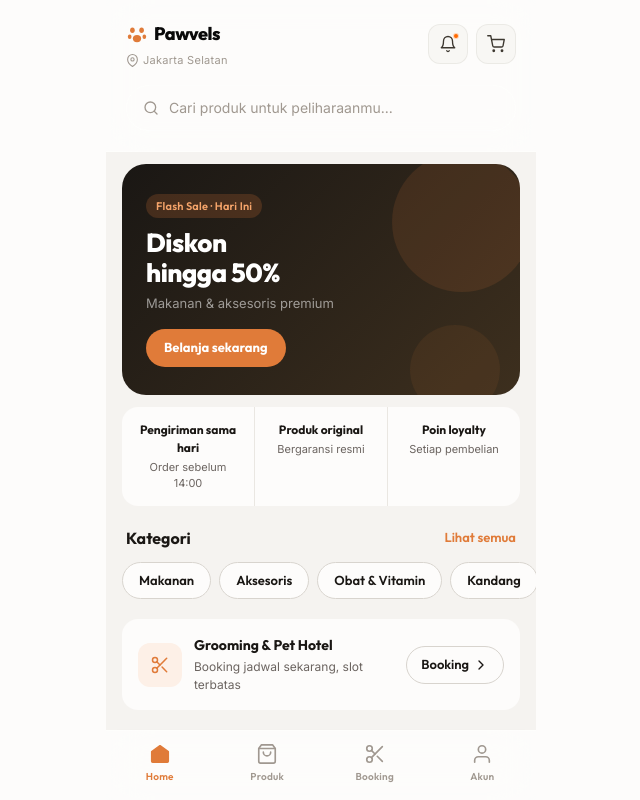
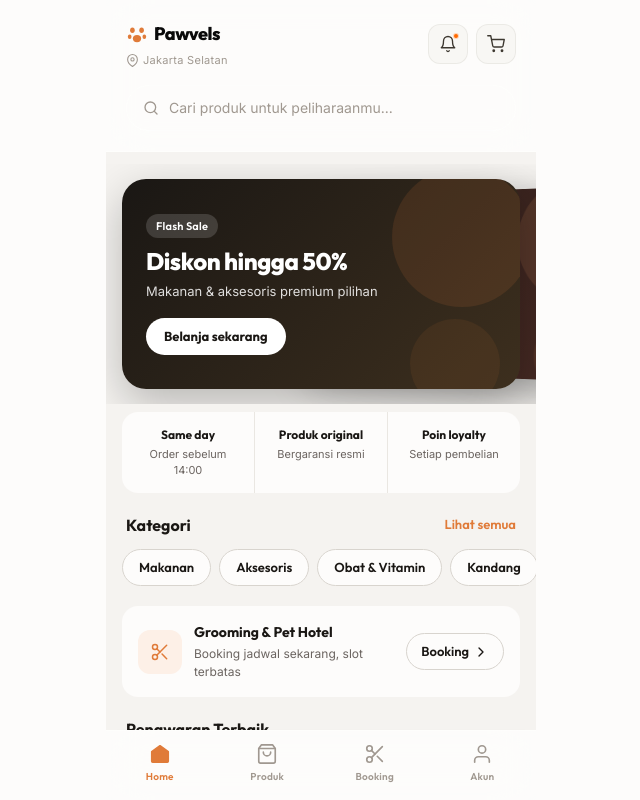
Before and after one commit to jhordideamarall/petshop, a Next.js app in the folder apps/web/: page / in a window 1280 px wide. Shown: the whole page, without its empty margins (319-959 px from the left). Built offline with nearby package versions, Linux system fonts and the light colour scheme.

Commit message:
fix: restore 3D stack logic, remove sonner toaster, fix global cart bounce

```diff
--- a/apps/web/app/(shop)/page.tsx
+++ b/apps/web/app/(shop)/page.tsx
@@ -1,8 +1,127 @@
-import type { CSSProperties } from 'react';
+'use client';
+import { useRef, type CSSProperties } from 'react';
+import type { Route } from 'next';
 import Link from 'next/link';
+import {
+  m,
+  useScroll,
+  useMotionValue,
+  useSpring,
+  useMotionValueEvent,
+  type MotionValue,
+} from 'framer-motion';
 import { BestOffersGrid } from '@/components/home/best-offers';
+import { ProductCard, type ProductCardData } from '@/components/shared/product-card';
+import { useCartStore } from '@/stores/cart-store';
 
 const CATEGORIES = ['Makanan', 'Aksesoris', 'Obat & Vitamin', 'Kandang', 'Grooming', 'Frozen'];
+
+const BANNERS = [
+  {
+    id: 1,
+    tag: 'Flash Sale',
+    title: 'Diskon hingga 50%',
+    desc: 'Makanan & aksesoris premium pilihan',
+    cta: 'Belanja sekarang',
+    link: '/products?sale=true',
+    bg: 'linear-gradient(135deg, #1A1714 0%, #3D2F1E 100%)',
+    accent: '#E07B39',
+  },
+  {
+    id: 2,
+    tag: 'New Arrivals',
+    title: 'Koleksi Mainan Baru',
+    desc: 'Bikin peliharaanmu makin aktif & ceria',
+    cta: 'Lihat koleksi',
+    link: '/products?category=aksesoris',
+    bg: 'linear-gradient(135deg, #2D1E1A 0%, #4A2B24 100%)',
+    accent: '#F5A46A',
+  },
+  {
+    id: 3,
+    tag: 'Pet Care',
+    title: 'Grooming Professional',
+    desc: 'Perawatan terbaik untuk anjing & kucingmu',
+    cta: 'Booking Slot',
+    link: '/booking',
+    bg: 'linear-gradient(135deg, #1E2D24 0%, #244A35 100%)',
+    accent: '#4CAF50',
+  },
+  {
+    id: 4,
+    tag: 'Loyalty Program',
+    title: 'Double Poin Weekend',
+    desc: 'Kumpulkan poin & tukar dengan voucher',
+    cta: 'Cek Poin',
+    link: '/account/loyalty',
+    bg: 'linear-gradient(135deg, #2D1E3D 0%, #4A246B 100%)',
+    accent: '#9C27B0',
+  },
+];
+
+const ALL_PRODUCTS: ProductCardData[] = [
+  {
+    id: '101',
+    slug: 'dog-shampoo-sensitive',
+    name: 'Shampoo Anjing Kulit Sensitif',
+    price: 185000,
+    imageColor: '#E2F0D9',
+    imageLabel: 'Grooming',
+    rating: 4.9,
+    soldCount: 850,
+  },
+  {
+    id: '102',
+    slug: 'cat-toy-feather',
+    name: 'Mainan Kucing Bulu Interaktif',
+    price: 45000,
+    imageColor: '#FBE5D6',
+    imageLabel: 'Mainan',
+    rating: 4.7,
+    soldCount: 2100,
+  },
+  {
+    id: '103',
+    slug: 'rabbit-food-timothy',
+    name: 'Timothy Hay Premium 1kg',
+    price: 125000,
+    imageColor: '#FFF2CC',
+    imageLabel: 'Makanan',
+    rating: 4.8,
+    soldCount: 430,
+  },
+  {
+    id: '104',
+    slug: 'bird-cage-large',
+    name: 'Kandang Burung Besi Besar',
+    price: 850000,
+    promoPrice: 725000,
+    imageColor: '#DEEBF7',
+    imageLabel: 'Kandang',
+    rating: 4.6,
+    soldCount: 120,
+  },
+  {
+    id: '105',
+    slug: 'hamster-wheel-silent',
+    name: 'Hamster Silent Wheel 15cm',
+    price: 95000,
+    imageColor: '#F2F2F2',
+    imageLabel: 'Aksesoris',
+    rating: 4.5,
+    soldCount: 670,
+  },
+  {
+    id: '106',
+    slug: 'fish-food-flakes',
+    name: 'Pelet Ikan Tropis Flakes',
+    price: 35000,
+    imageColor: '#E2EFDA',
+    imageLabel: 'Makanan',
+    rating: 4.8,
+    soldCount: 3200,
+  },
+];
 
 const ScissorsIcon = () => (
   <svg
@@ -39,32 +158,114 @@
 );
 
 const FEATURES = [
-  { label: 'Pengiriman sama hari', sub: 'Order sebelum 14:00' },
+  { label: 'Same day', sub: 'Order sebelum 14:00' },
   { label: 'Produk original', sub: 'Bergaransi resmi' },
   { label: 'Poin loyalty', sub: 'Setiap pembelian' },
 ] as const;
 
-export default function HomePage() {
+interface BannerCardProps {
+  banner: (typeof BANNERS)[0];
+  index: number;
+  scrollXProgress: MotionValue<number>;
+  count: number;
+}
+
+function BannerCard({ banner, index, scrollXProgress, count }: BannerCardProps) {
+  const step = 1 / (count - 1);
+  const centerPoint = index * step;
+
+  // Faster Spring Config for snapier feel (Higher stiffness, lower damping)
+  const springConfig = { stiffness: 350, damping: 40, bounce: 0 };
+
+  // Calculate exact initial state based on index position to prevent mount flashing
+  const getInitialState = (dist: number) => {
+    let x = 0,
+      scale = 1,
+      rotateY = 0,
+      op = 1;
+    if (dist <= 1) {
+      x = dist * 135;
+      scale = 1 - dist * 0.12;
+      rotateY = dist * -25;
+      op = 1; // Solid opacity to prevent muddy color blending
+    } else {
+      const depth = dist - 1;
+      x = 135 + depth * 18; // Spread stacked cards out slightly
+      scale = 0.88 - depth * 0.04;
+      rotateY = -25;
+      op = 1 - depth * 0.5; // Fade out deeper cards
+    }
+    return {
+      x,
+      scale,
+      rotateY,
+      op,
+      zIndex: Math.round(100 - dist * 10),
+    };
+  };
+
+  const initial = getInitialState(index);
+
+  const rawScale = useMotionValue(initial.scale);
+  const rawX = useMotionValue(initial.x); // Initial direction is always positive (to the right)
+  const rawRotateY = useMotionValue(initial.rotateY);
+  const rawOpacity = useMotionValue(initial.op);
+  const rawZIndex = useMotionValue(initial.zIndex);
+
+  const scale = useSpring(rawScale, springConfig);
+  const x = useSpring(rawX, springConfig);
+  const rotateY = useSpring(rawRotateY, springConfig);
+  const opacity = useSpring(rawOpacity, springConfig);
+
+  useMotionValueEvent(scrollXProgress, 'change', (latest: number) => {
+    const distance = Math.abs(latest - centerPoint);
+    const unCappedDistance = distance / step;
+    const direction = latest > centerPoint ? -1 : 1;
+
+    let targetX = 0,
+      targetScale = 1,
+      targetRotateY = 0,
+      targetOpacity = 1;
+
+    if (unCappedDistance <= 1) {
+      targetX = unCappedDistance * 135;
+      targetScale = 1 - unCappedDistance * 0.12;
+      targetRotateY = unCappedDistance * -25;
+      targetOpacity = 1; // Solid! No more muddy translucent blending
+    } else {
+      const depth = unCappedDistance - 1;
+      targetX = 135 + depth * 18; // True stack spread effect
+      targetScale = 0.88 - depth * 0.04;
+      targetRotateY = -25;
+      targetOpacity = 1 - depth * 0.5;
+    }
+
+    rawScale.set(targetScale);
+    rawX.set(direction * targetX);
+    rawRotateY.set(direction * targetRotateY);
+    rawOpacity.set(targetOpacity);
+    rawZIndex.set(Math.round(100 - unCappedDistance * 10));
+  });
+
   return (
-    <div
+    <m.div
       style={{
+        position: 'absolute',
+        width: '100%',
+        height: 210,
+        borderRadius: 24,
+        background: banner.bg,
+        padding: '28px 24px',
+        overflow: 'hidden',
         display: 'flex',
         flexDirection: 'column',
-        background: '#F5F3F0',
-        minHeight: '100%',
-        paddingBottom: 20,
-      }}
-    >
-      {/* Hero Banner */}
-      <div
-        style={{
-          margin: '12px 16px 0',
-          borderRadius: 24,
-          background: 'linear-gradient(135deg, #1A1714 0%, #3D2F1E 100%)',
-          padding: '28px 24px',
-          position: 'relative',
-          overflow: 'hidden',
-          minHeight: 148,
+        justifyContent: 'center',
+        scale,
+        x,
+        rotateY,
+        opacity,
+        zIndex: rawZIndex,
+        boxShadow: '0 15px 45px rgba(0,0,0,0.25)',
       }}
     >
       <div
@@ -75,7 +276,7 @@
           width: 140,
           height: 140,
           borderRadius: '50%',
-            background: '#E07B39',
+          background: banner.accent,
           opacity: 0.12,
           pointerEvents: 'none',
         }}
@@ -88,11 +289,12 @@
           width: 90,
           height: 90,
           borderRadius: '50%',
-            background: '#E07B39',
+          background: banner.accent,
           opacity: 0.08,
           pointerEvents: 'none',
         }}
       />
+
       <div style={{ position: 'relative', zIndex: 1 }}>
         <span
           style={{
@@ -100,8 +302,8 @@
             alignItems: 'center',
             padding: '4px 10px',
             borderRadius: 9999,
-              background: 'rgba(224,123,57,0.2)',
-              color: '#F5A46A',
+            background: 'rgba(255,255,255,0.15)',
+            color: 'white',
             fontFamily: 'var(--font-heading)',
             fontWeight: 600,
             fontSize: 11,
@@ -109,58 +311,137 @@
             marginBottom: 10,
           }}
         >
-            Flash Sale · Hari Ini
+          {banner.tag}
         </span>
         <h1
           style={{
             fontFamily: 'var(--font-heading)',
             fontWeight: 800,
-              fontSize: 26,
+            fontSize: 24,
             color: 'white',
             lineHeight: 1.15,
             letterSpacing: '-0.5px',
             marginBottom: 6,
           }}
         >
-            Diskon
-            <br />
-            hingga 50%
+          {banner.title}
         </h1>
         <p
           style={{
             fontFamily: 'var(--font-sans)',
             fontSize: 13,
-              color: 'rgba(255,255,255,0.55)',
+            color: 'rgba(255,255,255,0.85)',
             marginBottom: 16,
           }}
         >
-            Makanan &amp; aksesoris premium
+          {banner.desc}
         </p>
         <Link
-            href="/products"
+          href={banner.link as Route}
           style={{
+            pointerEvents: 'auto',
             display: 'inline-flex',
             alignItems: 'center',
             padding: '9px 18px',
             borderRadius: 9999,
-              background: '#E07B39',
-              color: 'white',
+            background: 'white',
+            color: '#1A1714',
             fontFamily: 'var(--font-heading)',
             fontWeight: 700,
             fontSize: 13,
             textDecoration: 'none',
-              border: 'none',
           }}
         >
-            Belanja sekarang
+          {banner.cta}
         </Link>
+      </div>
+    </m.div>
+  );
+}
+
+export default function HomePage() {
+  const addItem = useCartStore((state) => state.addItem);
+  const scrollRef = useRef<HTMLDivElement>(null);
+  const { scrollXProgress } = useScroll({ container: scrollRef });
+
+  const handleAddToCart = (product: ProductCardData) => {
+    addItem({
+      id: product.id,
+      name: product.name,
+      price: product.promoPrice ?? product.price,
+      imageUrl: product.imageUrl,
+    });
+  };
+
+  return (
+    <div
+      style={{
+        display: 'flex',
+        flexDirection: 'column',
+        background: '#F5F3F0',
+        minHeight: '100%',
+        paddingBottom: 40,
+      }}
+    >
+      {/* Hero Carousel */}
+      <div
+        style={{
+          position: 'relative',
+          marginTop: 12,
+          height: 240,
+          width: '100%',
+          overflow: 'hidden',
+          padding: '0 16px',
+        }}
+      >
+        <div
+          style={{
+            position: 'relative',
+            height: '100%',
+            display: 'flex',
+            alignItems: 'center',
+            justifyContent: 'center',
+            perspective: '1200px',
+          }}
+        >
+          {BANNERS.map((banner, i) => (
+            <BannerCard
+              key={banner.id}
+              banner={banner}
+              index={i}
+              scrollXProgress={scrollXProgress}
+              count={BANNERS.length}
+            />
+          ))}
+        </div>
+        <div
+          ref={scrollRef}
+          style={{
+            position: 'absolute',
+            inset: '0 16px',
+            overflowX: 'scroll',
+            overflowY: 'hidden',
+            display: 'flex',
+            scrollSnapType: 'x mandatory',
+            WebkitOverflowScrolling: 'touch',
+            scrollbarWidth: 'none',
+            zIndex: 20,
+            opacity: 0,
+          }}
+        >
+          {BANNERS.map((_, i) => (
+            <div
+              key={i}
+              style={{ minWidth: '100%', height: '100%', scrollSnapAlign: 'center', flexShrink: 0 }}
+            />
+          ))}
         </div>
       </div>
 
       {/* Feature strip */}
       <div
         style={{
-          margin: '12px 16px 0',
+          margin: '8px 16px 0',
           background: '#FDFCFB',
           borderRadius: 16,
           display: 'grid',
@@ -190,14 +471,13 @@
         ))}
       </div>
 
-      {/* Kategori */}
       <div>
         <div
           style={{
             display: 'flex',
             alignItems: 'center',
+            padding: '20px 20px 12px',
             justifyContent: 'space-between',
-            padding: '20px 20px 12px',
           }}
         >
           <span
@@ -240,10 +520,7 @@
           {CATEGORIES.map((cat) => (
             <Link
               key={cat}
-              href={`/products?category=${cat
-                .toLowerCase()
-                .replace(/\s+&\s+/g, '-')
-                .replace(/\s+/g, '-')}`}
+              href={`/products?category=${cat.toLowerCase().replace(/\s+/g, '-')}`}
               style={{
                 display: 'inline-flex',
                 alignItems: 'center',
@@ -266,7 +543,6 @@
         </div>
       </div>
 
-      {/* Grooming & Pet Hotel Banner */}
       <div
         style={{
           margin: '16px 16px 0',
@@ -302,7 +578,7 @@
               marginBottom: 2,
             }}
           >
-            Grooming &amp; Pet Hotel
+            Grooming & Pet Hotel
           </div>
           <div style={{ fontFamily: 'var(--font-sans)', fontSize: 12, color: '#6B6460' }}>
             Booking jadwal sekarang, slot terbatas
@@ -330,14 +606,13 @@
         </Link>
       </div>
 
-      {/* Penawaran Terbaik */}
-      <div>
+      <div style={{ marginBottom: 8 }}>
         <div
           style={{
             display: 'flex',
             alignItems: 'center',
+            padding: '20px 20px 12px',
             justifyContent: 'space-between',
-            padding: '20px 20px 12px',
           }}
         >
           <div>
@@ -377,11 +652,56 @@
               textDecoration: 'none',
             }}
           >
-            Semua
+            Lihat semua
           </Link>
         </div>
+        <BestOffersGrid />
+      </div>
 
-        <BestOffersGrid />
+      <div>
+        <div
+          style={{
+            display: 'flex',
+            alignItems: 'center',
+            padding: '20px 20px 12px',
+            justifyContent: 'space-between',
+          }}
+        >
+          <span
+            style={{
+              fontFamily: 'var(--font-heading)',
+              fontWeight: 700,
+              fontSize: 16,
+              color: '#1A1714',
+            }}
+          >
+            Semua Produk
+          </span>
+          <Link
+            href="/products"
+            style={{
+              fontFamily: 'var(--font-heading)',
+              fontWeight: 600,
+              fontSize: 13,
+              color: '#E07B39',
+              textDecoration: 'none',
+            }}
+          >
+            Lainnya
+          </Link>
+        </div>
+        <div
+          style={{
+            display: 'grid',
+            gridTemplateColumns: 'repeat(2, 1fr)',
+            gap: 12,
+            padding: '0 16px',
+          }}
+        >
+          {ALL_PRODUCTS.map((p) => (
+            <ProductCard key={p.id} product={p} onAddToCart={handleAddToCart} />
+          ))}
+        </div>
       </div>
     </div>
   );
--- a/apps/web/components/providers/providers.tsx
+++ b/apps/web/components/providers/providers.tsx
@@ -1,5 +1,4 @@
 'use client';
-import { Toaster } from 'sonner';
 import { LazyMotion, domAnimation, MotionConfig } from 'framer-motion';
 
 export function Providers({ children }: { children: React.ReactNode }) {
@@ -7,7 +6,6 @@
     <LazyMotion features={domAnimation} strict>
       <MotionConfig transition={{ type: 'spring', stiffness: 380, damping: 30 }}>
         {children}
-        <Toaster position="top-center" richColors closeButton />
       </MotionConfig>
     </LazyMotion>
   );
--- /dev/null
+++ b/apps/web/stores/cart-store.ts
@@ -0,0 +1,51 @@
+import { create } from 'zustand';
+import { persist } from 'zustand/middleware';
+
+export interface CartItem {
+  id: string | number;
+  name: string;
+  price: number;
+  quantity: number;
+  imageUrl?: string | null;
+}
+
+interface CartState {
+  items: CartItem[];
+  addItem: (item: Omit<CartItem, 'quantity'>) => void;
+  removeItem: (id: string | number) => void;
+  clearCart: () => void;
+  getTotalCount: () => number;
+}
+
+export const useCartStore = create<CartState>()(
+  persist(
+    (set, get) => ({
+      items: [],
+      addItem: (newItem) => {
+        set((state) => {
+          const existingItem = state.items.find((item) => item.id === newItem.id);
+          if (existingItem) {
+            return {
+              items: state.items.map((item) =>
+                item.id === newItem.id ? { ...item, quantity: item.quantity + 1 } : item,
+              ),
+            };
+          }
+          return { items: [...state.items, { ...newItem, quantity: 1 }] };
+        });
+      },
+      removeItem: (id) => {
+        set((state) => ({
+          items: state.items.filter((item) => item.id !== id),
+        }));
+      },
+      clearCart: () => set({ items: [] }),
+      getTotalCount: () => {
+        return get().items.reduce((total, item) => total + item.quantity, 0);
+      },
+    }),
+    {
+      name: 'petshop-cart-storage',
+    },
+  ),
+);
```
Also changed, not shown: apps/web/components/home/best-offers.tsx (+8 -4 lines), apps/web/components/layout/header.tsx (+17 -15 lines), 2 other files (tests, documents, lock files or other folders). Lines whose indentation alone changed are shown as unchanged.
